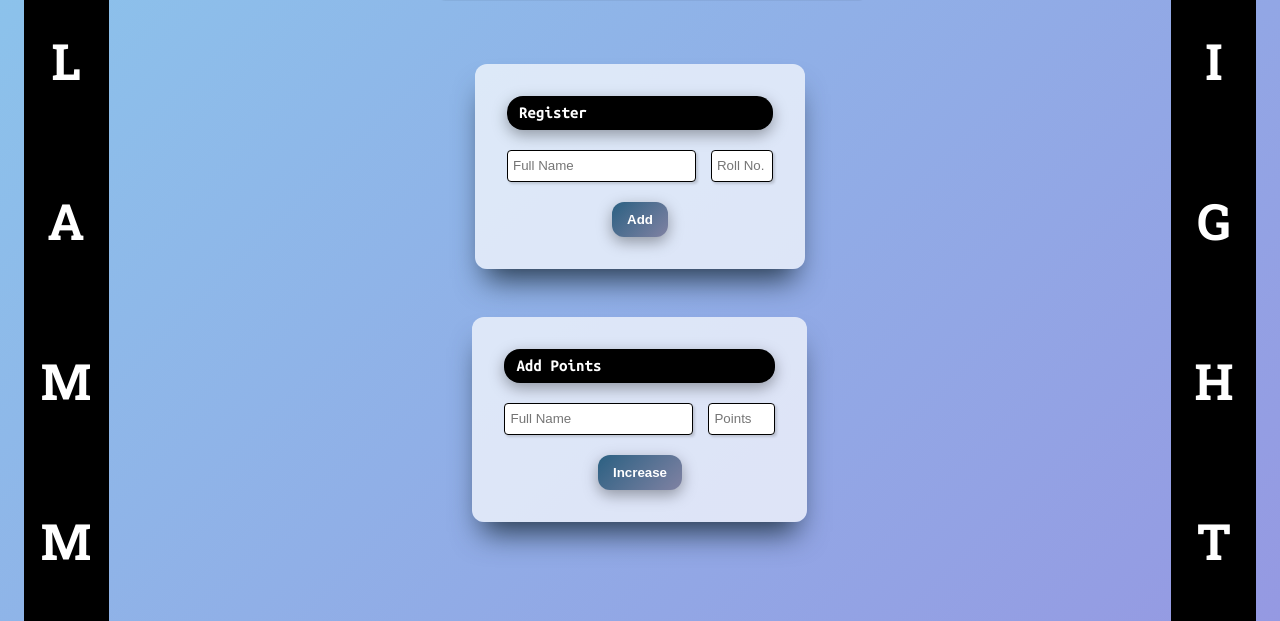
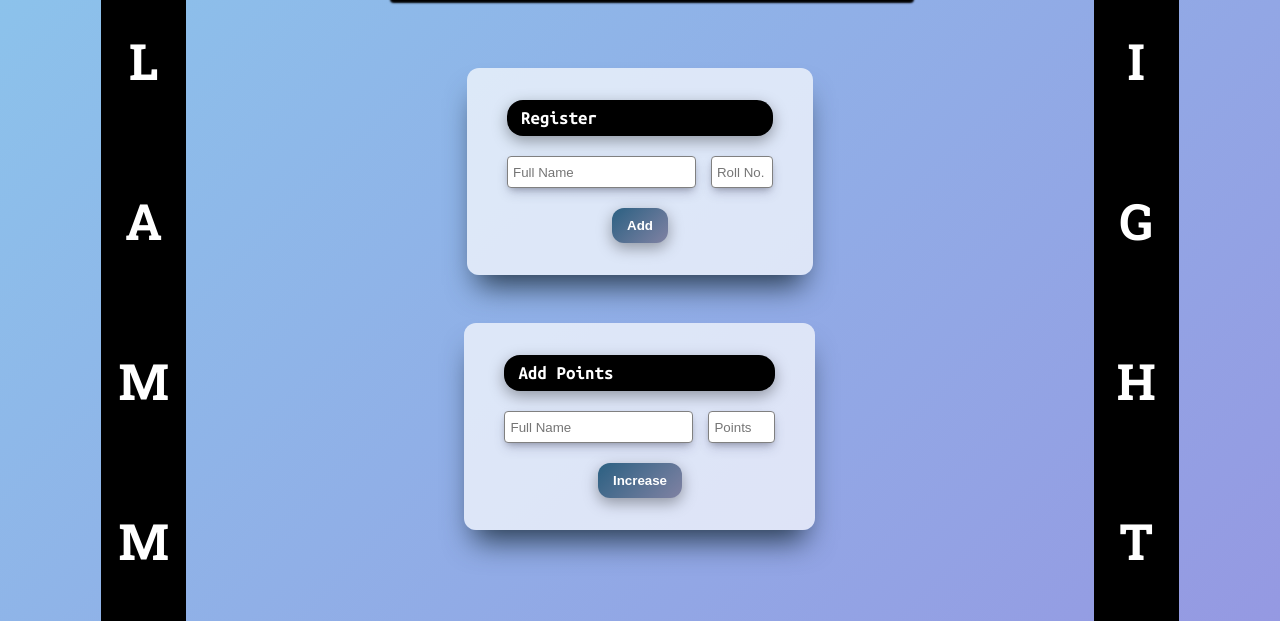
Before and after one commit to chetankar65/CSES-Leaderboard, a plain HTML site: page admin.html in a window 1280 px wide. Shown: the part 179-800 px from the top of the page. Drawn offline with Linux system fonts and the light colour scheme.

Commit message:
Edit styles

```diff
--- a/admin.html
+++ b/admin.html
@@ -31,7 +31,7 @@
                 <div class="legend"><label for="username">Add Points</label></div>
                 <div class="details">
                     <input type="text" id="username" name="name" placeholder="Full Name">
-                    <input type="number" id="points" name="points" placeholder="Points">
+                    <input type="number" id="points" name="points" placeholder="Points" min="1">
                 </div>
                 <button type="submit">Increase</button>
             </form>
--- a/styles.css
+++ b/styles.css
@@ -11,7 +11,7 @@ body {
     background-attachment: fixed;
     display: flex;
     justify-content: center;
-    gap: 20em;
+    gap: 12em;
     background-image: linear-gradient(135deg, #8BC6EC 0%, #9599E2 100%);
 }
 
@@ -29,6 +29,14 @@ body {
     align-items: center;
 }
 
+.strip:hover {
+    background-color: white;
+    color: black;
+    -webkit-transition: background-color 200ms linear;
+    -ms-transition: background-color 200ms linear;
+    transition: background-color 200ms linear;
+}
+
 .main {
     display: flex;
     flex-direction: column;
@@ -40,7 +48,7 @@ body {
 .header {
     margin-bottom: 30px;
     font-family: "Roboto Slab";
-    font-size: 40px;
+    font-size: 50px;
     font-weight: bolder;
     border-radius: 4px;
     background-color: white;
@@ -53,7 +61,7 @@ body {
     margin: 0em 2em;
     background-color: rgba(255, 255, 255, 0.695);
     border-radius: 12px;
-    padding: 2em;
+    padding: 2em 2.5em;
 }
 
 form {
@@ -72,13 +80,13 @@ form {
 .legend {
     align-self: stretch;
     box-shadow: rgba(0, 0, 0, 0.35) 0px 5px 15px;
-    padding: 8px 12px;
+    padding: 8px 14px;
     border-radius: 1em;
     background-color: black;
 }
 
 label {
-    font-size: 17px;
+    font-size: 19px;
     font-family: "Ubuntu Mono";
     font-weight: bold;
     color: white;
@@ -88,8 +96,8 @@ input {
     height: 1.5em;
     border-radius: 4px;
     padding: 5px;
-    border: 1px solid black;
-    box-shadow: rgba(0, 0, 0, 0.15) 1.95px 1.95px 2.6px;
+    border: 1px solid grey;
+    box-shadow: rgba(50, 50, 93, 0.25) 0px 6px 12px -2px, rgba(0, 0, 0, 0.3) 0px 3px 7px -3px;
     background-color: rgb(255, 255, 255);
 }
 
```
